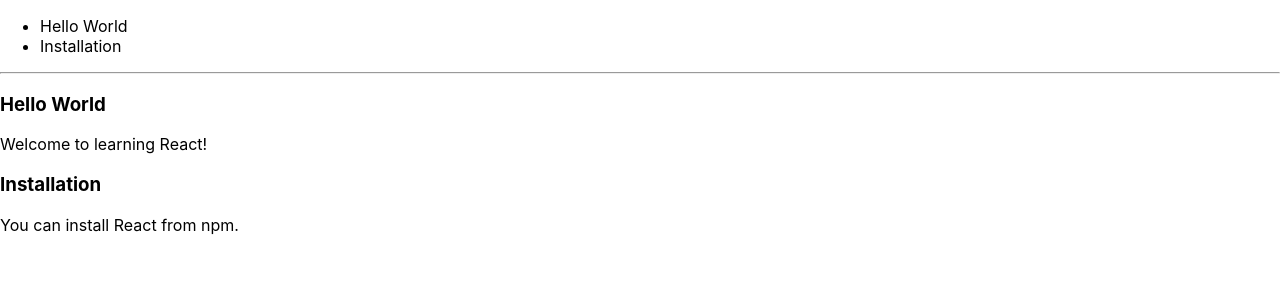
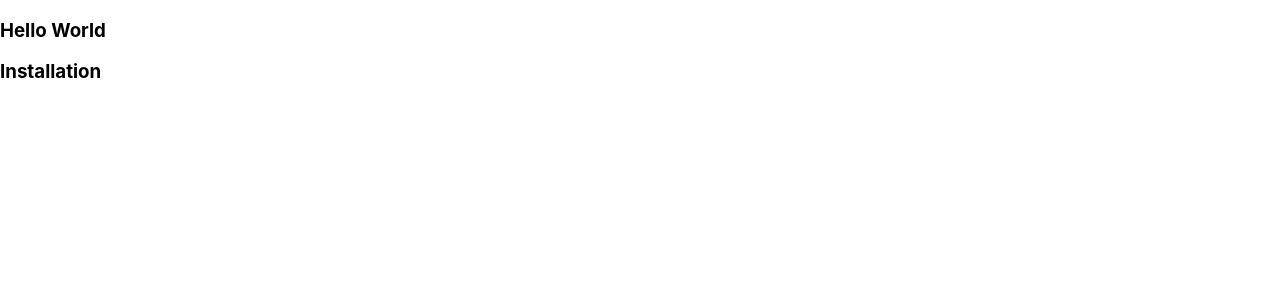
Before and after one commit to neaguolt/ReactCrashCourse, a React (Create React App) app: page / in a window 1280 px wide. Shown: the top 300 px of the page. Built offline with nearby package versions, Linux system fonts and the light colour scheme.

Commit message:
Key is not transmiten on components

```diff
--- a/src/App.js
+++ b/src/App.js
@@ -1,13 +1,21 @@
 //import './App.css';
 
-import Blog from "./Example/Blog";
+import Post from "./Example/Post";
 
+const posts = [
+  { id: 1, title: 'Hello World', content: 'Welcome to learning React!' },
+  { id: 2, title: 'Installation', content: 'You can install React from npm.' }
+];
+const content= posts.map((post) =>
+  <Post key={post.id}
+        id={post.id}
+        title={post.title}>
+  </Post>
+);
 const App = () => {
+
   return (
-    <Blog posts={[
-      {id: 1, title: 'Hello World', content: 'Welcome to learning React!'},
-      {id: 2, title: 'Installation', content: 'You can install React from npm.'}
-    ]}/>
-  );
+    <div>{content}</div>
+  )
 }
 export default App;
--- /dev/null
+++ b/src/Example/Post.js
@@ -0,0 +1,5 @@
+export default function Post(props) {
+    return (
+        <h3>{props.title}</h3>
+    )
+}
```
